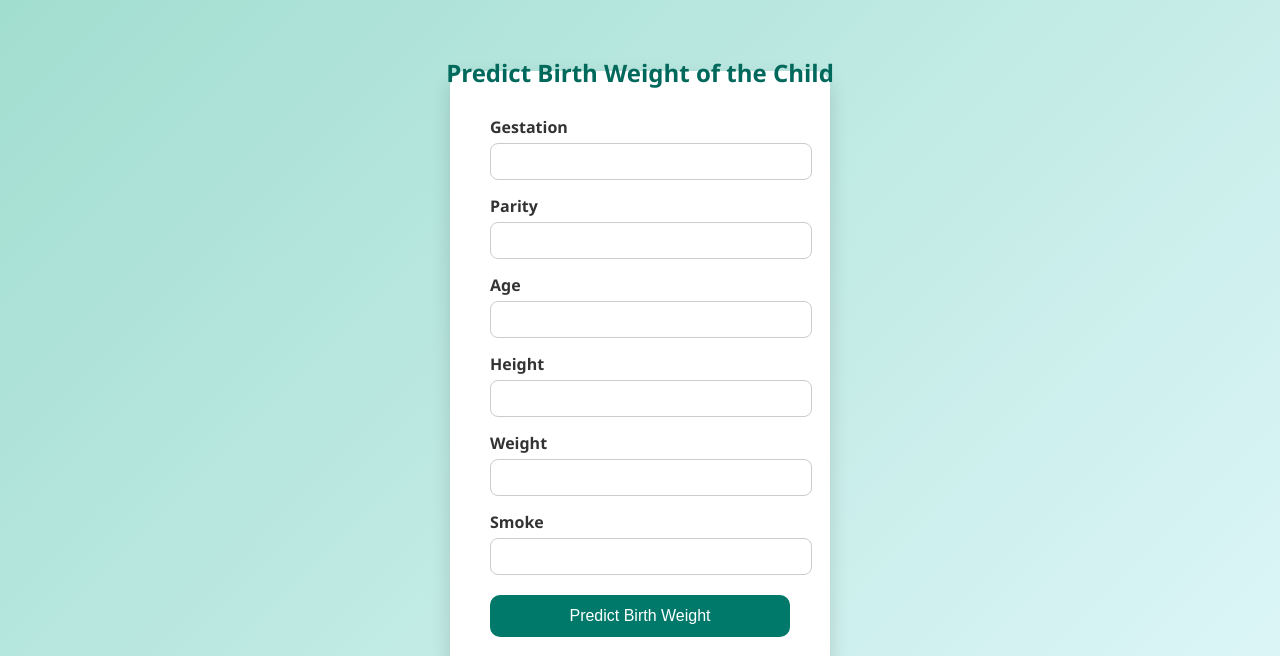
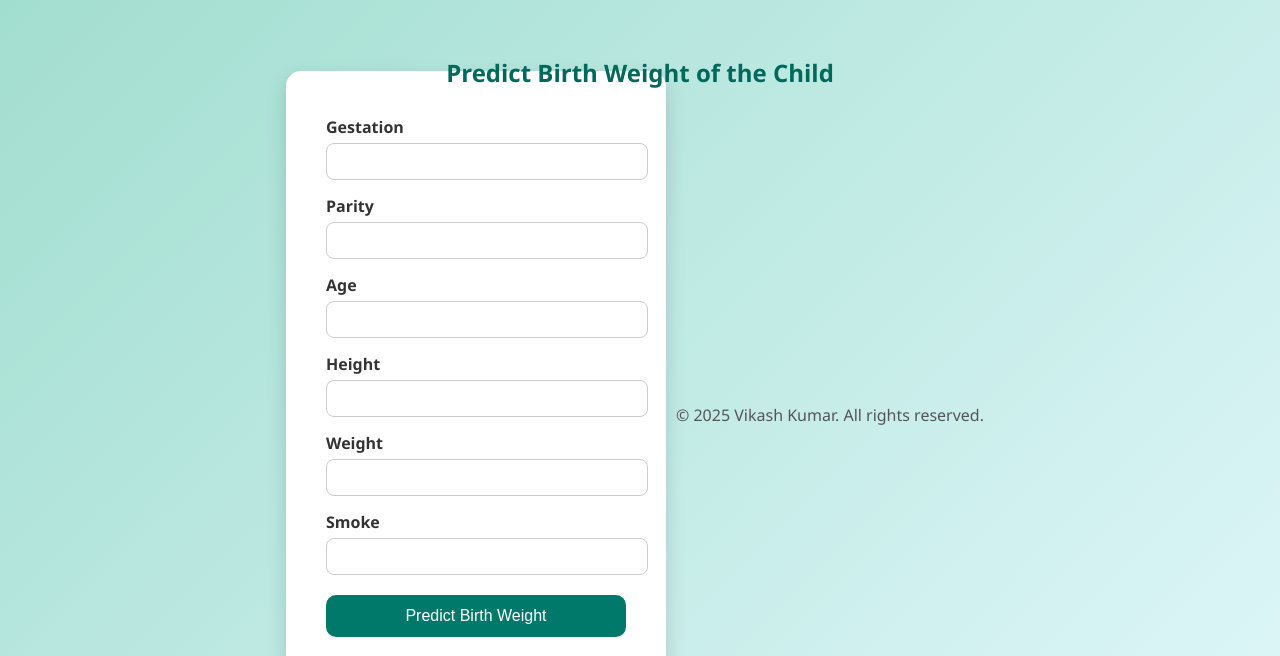
Before and after one commit to Vikash-Kumar-984/Machine-Learning-Model-API-Frontend-and-Backend, a Flask app: page / in a window 1280 px wide. Shown: the top 656 px of the page. Run offline with Flask 3, Linux system fonts and the light colour scheme.

Commit message:
Footer Added

```diff
--- a/templates/index.html
+++ b/templates/index.html
@@ -102,4 +102,8 @@
   </form>
   <!-- <h3> Predicted Birth Weight : {{prediction}} </h3> -->
 </body>
+<footer style="text-align:center; padding: 10px; margin-top: 30px; color: #555;">
+  &copy; 2025 Vikash Kumar. All rights reserved.
+</footer>
+
 </html>
```
Also changed, not shown: README.md.
